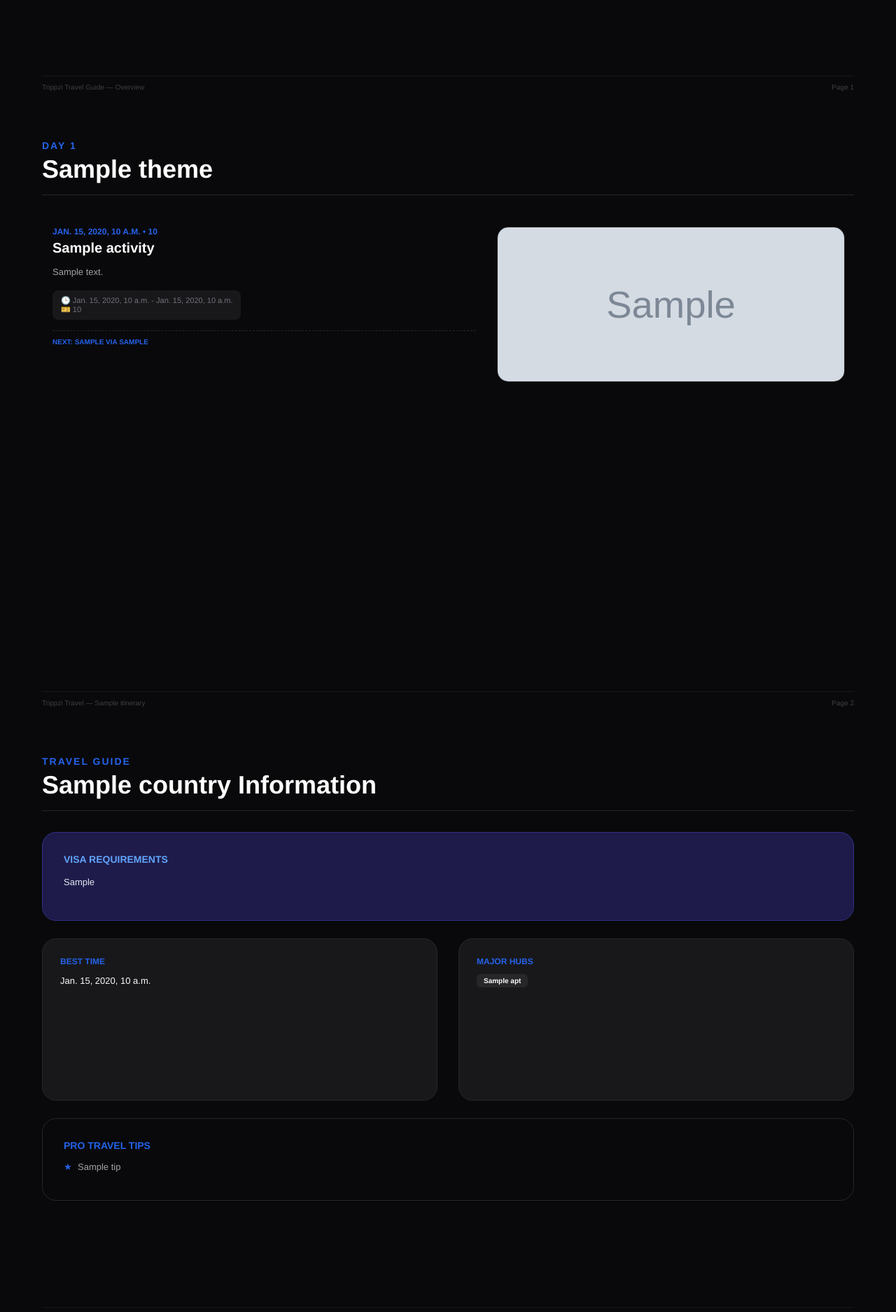
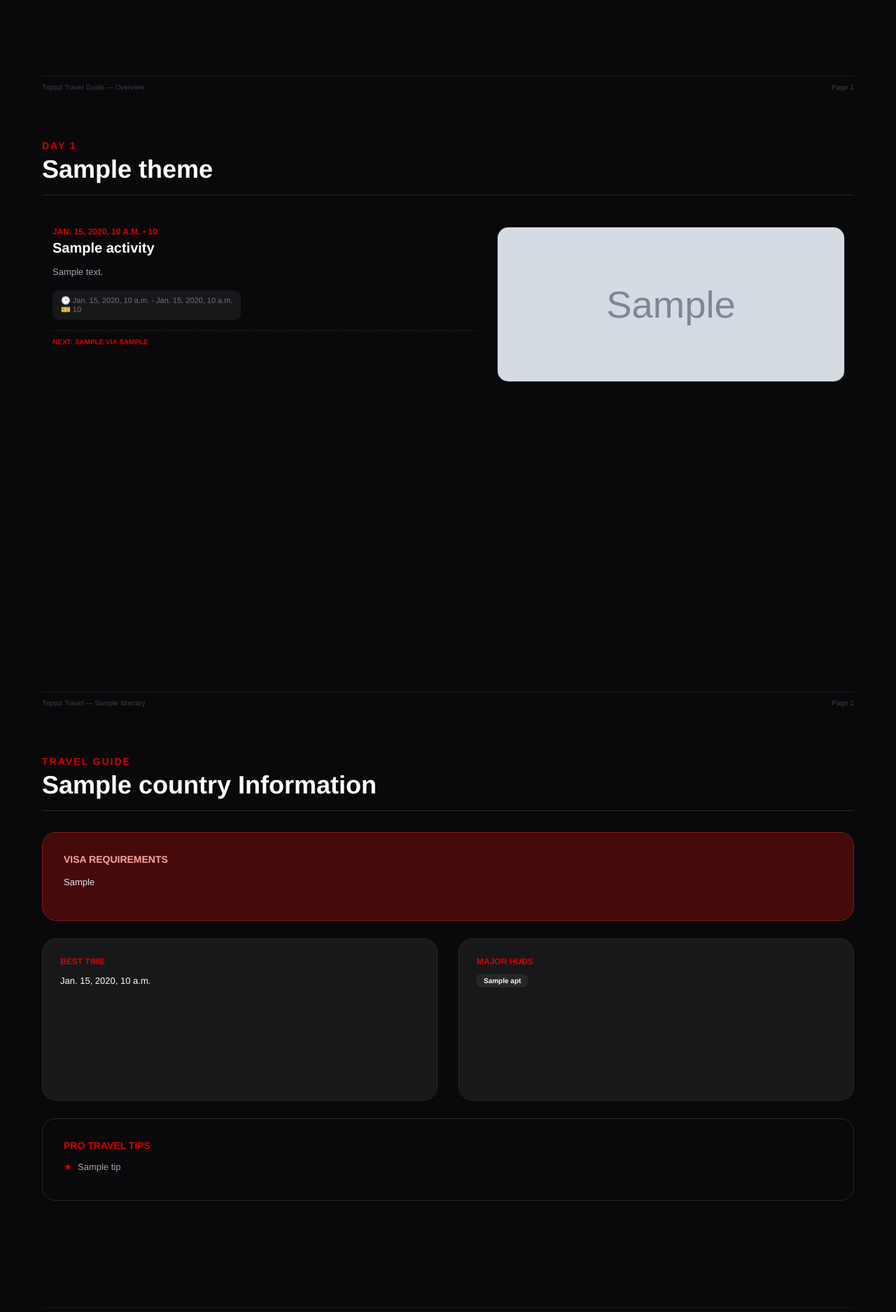
Before and after one commit to saleejkuruniyan/Trippzi, a Django app: template backend/api/templates/itinerary_pdf.html in a window 1280 px wide. Shown: the part 1520-3395 px from the top of the page at 70% size. Run offline with Django 4.2, Linux system fonts and the light colour scheme; the template is opened without the code that fills it: most values are stand-ins (such as "Sample title", 1, 10 or a date in 2020); grey boxes marked "Sample" are stand-in pictures.

Commit message:
PDF to red color font

```diff
--- a/backend/api/templates/itinerary_pdf.html
+++ b/backend/api/templates/itinerary_pdf.html
@@ -37,7 +37,7 @@
         }
         .label {
             display: inline-block;
-            background-color: #2563eb;
+            background-color: #DC0000;
             color: white;
             padding: 6px 16px;
             font-size: 12px;
@@ -75,7 +75,7 @@
         }
         .day-number-label {
             font-size: 14px;
-            color: #2563eb;
+            color: #DC0000;
             font-weight: 900;
             text-transform: uppercase;
             letter-spacing: 2px;
@@ -121,7 +121,7 @@
         .activity-time {
             font-size: 12px;
             font-weight: 800;
-            color: #2563eb;
+            color: #DC0000;
             text-transform: uppercase;
             margin-bottom: 5px;
         }
@@ -151,7 +151,7 @@
             margin-top: 15px;
             font-size: 10px;
             font-weight: 800;
-            color: #2563eb;
+            color: #DC0000;
             text-transform: uppercase;
             border-top: 1px dashed #27272a;
             padding-top: 10px;
@@ -193,13 +193,13 @@
         </div>
 
         {% for dest in itinerary.destinations.all %}
-        <div style="margin-bottom: 40px; border-left: 4px solid #2563eb; padding-left: 20px;">
+        <div style="margin-bottom: 40px; border-left: 4px solid #DC0000; padding-left: 20px;">
             <h3 style="font-size: 24px; font-weight: 900; margin: 0; color: #ffffff;">{{ dest.name }}</h3>
             <p style="font-size: 14px; line-height: 1.6; color: #a1a1aa; margin: 10px 0;">{{ dest.description }}</p>
 
             {% if dest.culture %}
             <div style="margin-top: 15px; padding: 15px; background: #18181b; border-radius: 12px; border: 1px solid #27272a;">
-                <h4 style="margin: 0 0 8px 0; font-size: 10px; color: #2563eb; text-transform: uppercase; letter-spacing: 1px;">Culture & Heritage</h4>
+                <h4 style="margin: 0 0 8px 0; font-size: 10px; color: #DC0000; text-transform: uppercase; letter-spacing: 1px;">Culture & Heritage</h4>
                 <p style="margin: 0; font-size: 13px; color: #71717a; line-height: 1.5;">{{ dest.culture }}</p>
             </div>
             {% endif %}
@@ -212,7 +212,7 @@
             <div style="display: grid; grid-template-columns: 1fr 1fr; gap: 15px; margin-top: 15px;">
                 {% for stay, desc in itinerary.country.days_recommendation.items %}
                 <div style="background: #18181b; padding: 15px; border-radius: 12px; border: 1px solid #27272a;">
-                    <span style="display: block; font-size: 14px; font-weight: 900; color: #2563eb; margin-bottom: 5px;">{{ stay }} Days</span>
+                    <span style="display: block; font-size: 14px; font-weight: 900; color: #DC0000; margin-bottom: 5px;">{{ stay }} Days</span>
                     <span style="font-size: 12px; color: #71717a;">{{ desc }}</span>
                 </div>
                 {% endfor %}
@@ -308,8 +308,8 @@
             <h2 class="day-title">{{ itinerary.country.name }} Information</h2>
         </div>
 
-        <div style="background: #1e1b4b; padding: 30px; border-radius: 20px; border: 1px solid #312e81; margin-bottom: 25px;">
-            <h4 style="color: #60a5fa; margin: 0 0 15px 0; font-size: 14px; text-transform: uppercase;">Visa Requirements</h4>
+        <div style="background: #450a0a; padding: 30px; border-radius: 20px; border: 1px solid #7f1d1d; margin-bottom: 25px;">
+            <h4 style="color: #fca5a5; margin: 0 0 15px 0; font-size: 14px; text-transform: uppercase;">Visa Requirements</h4>
             <div style="font-size: 13px; line-height: 1.6; color: #e2e8f0;">
                 {{ visa_requirements|linebreaks }}
             </div>
@@ -319,13 +319,13 @@
             <div style="display: table-row;">
                 <div style="display: table-cell; width: 50%; padding-right: 15px;">
                     <div style="background: #18181b; padding: 25px; border-radius: 20px; border: 1px solid #27272a; height: 180px;">
-                        <h4 style="color: #2563eb; margin: 0 0 10px 0; font-size: 12px; text-transform: uppercase;">Best Time</h4>
+                        <h4 style="color: #DC0000; margin: 0 0 10px 0; font-size: 12px; text-transform: uppercase;">Best Time</h4>
                         <p style="font-size: 13px; color: #fafafa;">{{ itinerary.country.best_time }}</p>
                     </div>
                 </div>
                 <div style="display: table-cell; width: 50%; padding-left: 15px;">
                     <div style="background: #18181b; padding: 25px; border-radius: 20px; border: 1px solid #27272a; height: 180px;">
-                        <h4 style="color: #2563eb; margin: 0 0 10px 0; font-size: 12px; text-transform: uppercase;">Major Hubs</h4>
+                        <h4 style="color: #DC0000; margin: 0 0 10px 0; font-size: 12px; text-transform: uppercase;">Major Hubs</h4>
                         <div style="margin-top: 10px;">
                             {% for apt in itinerary.country.airports %}
                             <span style="display: inline-block; background: #27272a; padding: 4px 10px; border-radius: 6px; font-size: 10px; margin: 0 5px 5px 0; font-weight: 800;">{{ apt }}</span>
@@ -338,11 +338,11 @@
 
         {% if itinerary.country.tips %}
         <div style="margin-top: 25px; background: #09090b; padding: 30px; border-radius: 20px; border: 1px solid #27272a;">
-            <h4 style="color: #2563eb; margin: 0 0 15px 0; font-size: 14px; text-transform: uppercase;">Pro Travel Tips</h4>
+            <h4 style="color: #DC0000; margin: 0 0 15px 0; font-size: 14px; text-transform: uppercase;">Pro Travel Tips</h4>
             <ul style="margin: 0; padding: 0; list-style: none;">
                 {% for tip in itinerary.country.tips %}
                 <li style="margin-bottom: 10px; font-size: 13px; color: #a1a1aa; padding-left: 20px; position: relative;">
-                    <span style="position: absolute; left: 0; color: #2563eb;">★</span> {{ tip }}
+                    <span style="position: absolute; left: 0; color: #DC0000;">★</span> {{ tip }}
                 </li>
                 {% endfor %}
             </ul>
```
